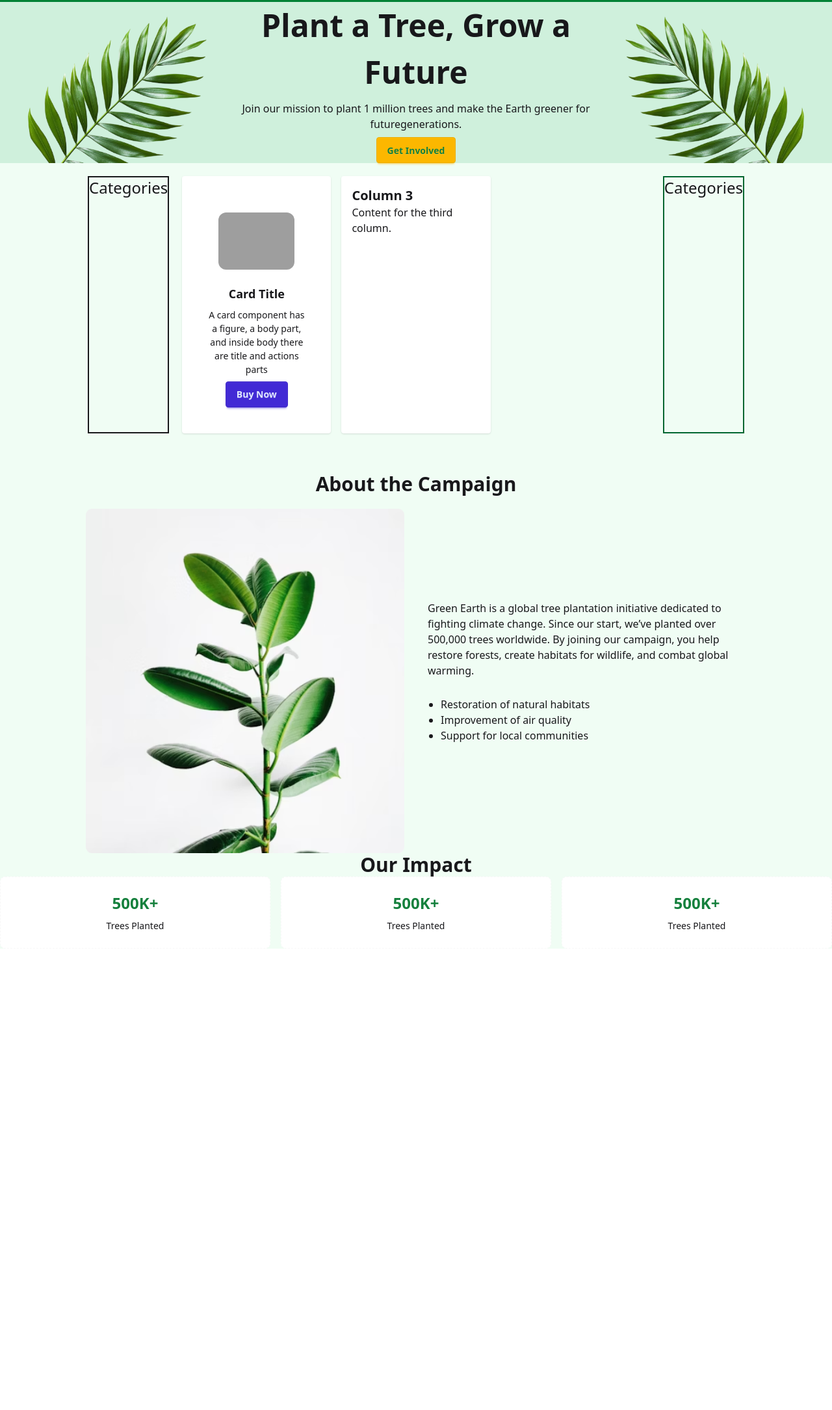
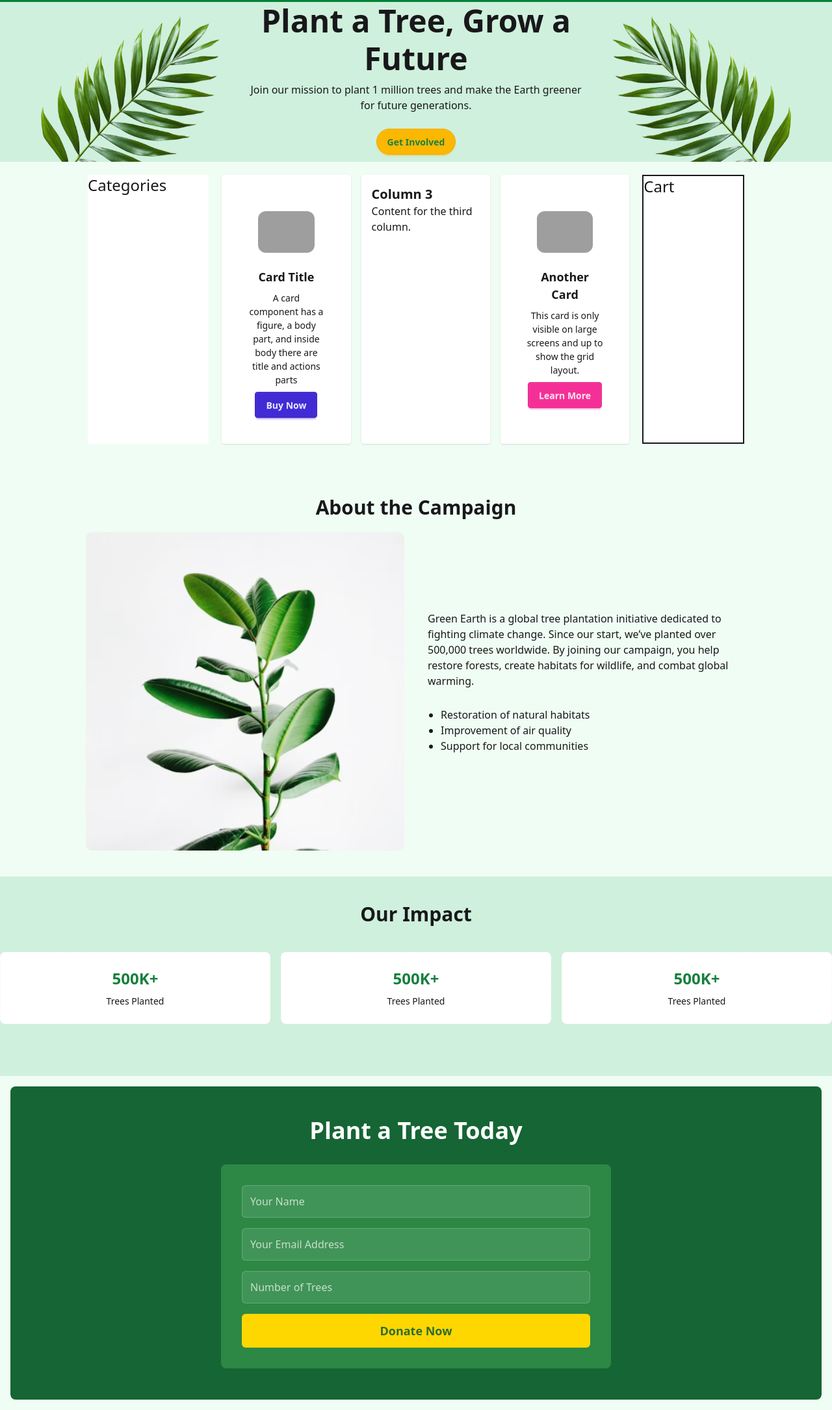
Before and after one commit to numangittuhub/Assignment_6, a plain HTML site: page Index.html in a window 1280 px wide. Shown: the part 77-2247 px from the top of the page at 65% size. Before the commit the page ends 1537 px from the top, so only its background shows below. Drawn offline with nearby package versions, Linux system fonts and the light colour scheme; grey boxes are pictures that could not be loaded.

Commit message:
polished the design

```diff
--- a/Index.html
+++ b/Index.html
@@ -3,50 +3,44 @@
 <head>
     <meta charset="UTF-8">
     <meta name="viewport" content="width=device-width, initial-scale=1.0">
-    <title>Document</title>
+    <title>Green Earth</title>
     <link href="https://cdn.jsdelivr.net/npm/daisyui@5" rel="stylesheet" type="text/css" />
     <script src="https://cdn.jsdelivr.net/npm/@tailwindcss/browser@4"></script>
 </head>
 <body class="bg-[#F0FDF4]">
     <header>
-        <nav class="flex justify-between p-5 bg-green-700 items-center">
-            <h2 class="text-3xl font-bold text-white">Green Earth</h2>
-        <ul class="flex text-white text-[17px] gap-2 font-semibold">
+        <nav class="flex flex-col items-center justify-between  md:flex-row justify-between items-center p-5 bg-green-700">
+            <h2 class="text-3xl font-bold text-white mb-4 md:mb-0">Green Earth</h2>
+            <ul class="flex flex-col md:flex md:flex-row md:gap-5 text-white text-[17px] gap-2 font-semibold hidden ">
                 <li><a href="">About</a></li>
                 <li><a href="">Gallery</a></li>
                 <li><a href="">Plant a Tree</a></li>
             </ul>
-        <button class="btn btn-warning rounded-[999px] text-[#15803D]">Plant a Tree</button>
+            <button class="btn btn-warning rounded-[999px] text-[#15803D] mt-4 md:mt-0">Plant a Tree</button>
         </nav>
-         <section class="banner flex justify-between gap-2 bg-[#CFF0DC]">
-            <img class="w-[350px]" src="./assets/hero-leaf1.png" alt="">
-            <div class="description gap-2 w-[700px] flex flex-col items-center">
-                <h2 class="font-bold text-center  text-[48px]">Plant a Tree, Grow a Future</h2>
-                <p class="text-center">
-                    Join our mission to plant 1 million trees and make the Earth greener for futuregenerations.
+        <section class="banner flex flex-col-reverse lg:flex-row justify-between gap-2 bg-[#CFF0DC] px-5">
+            <img class="w-full  lg:w-[350px]  lg:mb-0" src="./assets/hero-leaf1.png" alt="">
+            <div class="description gap-2 w-full lg:w-[700px] flex flex-col items-center">
+                <h2 class="font-bold text-center text-3xl md:text-[48px] ">Plant a Tree, Grow a Future</h2>
+                <p class="text-center text-sm md:text-base">
+                    Join our mission to plant 1 million trees and make the Earth greener for future generations.
                 </p>
-               <button class="btn btn-warning rounded-[999px font-semibold] text-[#15803D]">Get Involved</button>
+                <button class="btn btn-warning rounded-[999px] font-semibold text-[#15803D] mt-4">Get Involved</button>
             </div>
-            <img class="w-[350px]" src="./assets/hero-leaf2.png" alt="">
+            <img class="w-full lg:block hidden md:none lg:w-[350px]  lg:mt-0" src="./assets/hero-leaf2.png" alt="">
         </section>
     </header>
     <main>
-        <!--grid layout-->
-       <section class="choseYourTree flex gap-5 px-[135px] mt-5">
-        <!--left sidebar for select category-->
-        <div class="categories w-[300px] border-2 ">
+        <section class="choseYourTree flex flex-col lg:flex-row gap-5 px-[5%] md:px-[135px] mt-5">
+            <div class="categories w-full lg:w-[300px] bg-white mb-5 lg:mb-0">
                 <h3 class="text-2xl">Categories</h3>
-
             </div>
-        <!--3 columns grid box for tree data-->
-           <div class="treeDetails">
-              <div class="grid grid-cols-3 gap-4">
+            <div class="treeDetails w-full">
+                <div class="grid grid-cols-1 md:grid-cols-2 lg:grid-cols-3 gap-4">
                     <div class="bg-white p-4 rounded shadow">
                         <figure class="px-10 pt-10">
-    <img
-      src="https://img.daisyui.com/images/stock/photo-1606107557195-0e29a4b5b4aa.webp"
-      alt="Shoes"
-      class="rounded-xl" />
+                            <img src="https://img.daisyui.com/images/stock/photo-1606107557195-0e29a4b5b4aa.webp"
+                                alt="Shoes" class="rounded-xl" />
                         </figure>
                         <div class="card-body items-center text-center">
                             <h2 class="card-title">Card Title</h2>
@@ -60,21 +54,32 @@
                         <h3 class="text-xl font-semibold">Column 3</h3>
                         <p>Content for the third column.</p>
                     </div>
+                    <div class="bg-white p-4 rounded shadow hidden lg:block">
+                        <figure class="px-10 pt-10">
+                            <img src="https://img.daisyui.com/images/stock/photo-1606107557195-0e29a4b5b4aa.webp"
+                                alt="Shoes" class="rounded-xl" />
+                        </figure>
+                        <div class="card-body items-center text-center">
+                            <h2 class="card-title">Another Card</h2>
+                            <p>This card is only visible on large screens and up to show the grid layout.</p>
+                            <div class="card-actions">
+                                <button class="btn btn-secondary">Learn More</button>
                             </div>
                         </div>
-          <div class="categories w-[250px] border-2 border-green-800">
-            <h3 class="text-2xl">Categories</h3>
-
+                    </div>
+                </div>
+            </div>
+            <div class="cart w-full lg:w-[250px] border-2 bg-white mt-5 lg:mt-0">
+                <h3 class="text-2xl">Cart</h3>
             </div>
         </section>
-       <!--campain section-->
-       <section class="w-[1016px] flex flex-col justify-center mx-auto mt-15">
-        <h2 class="text-3xl font-semibold text-center mb-5">About the Campaign</h2>
-       <div class="campain gap-2 flex">
-         <div class="">
-            <img class="w-[530px] h-[530px]" src="./assets/about.png" alt="">
+        <section class="w-[90%] md:w-[1016px] flex flex-col justify-center mx-auto mt-15">
+            <h2 class="text-3xl font-semibold text-center mb-5 mt-5">About the Campaign</h2>
+            <div class="campain gap-2 flex flex-col md:flex-row">
+                <div class="w-full md:w-[530px] mb-5 md:mb-0">
+                    <img class="w-full h-auto" src="./assets/about.png" alt="">
                 </div>
-        <div class="w-[530px] h-[530px] ml-7 flex flex-col justify-center">
+                <div class="w-full md:w-[530px] md:ml-7 flex flex-col justify-center">
                     <p>
                         Green Earth is a global tree plantation initiative dedicated to fighting climate change. Since our start, we’ve planted over 500,000 trees worldwide. By joining our campaign, you help restore forests, create habitats for wildlife, and combat global warming.
                     </p>
@@ -86,42 +91,59 @@
                 </div>
             </div>
         </section>
-       <!--our impact section-->
-       <section class="flex flex-col justify-center items-center">
-        <h3 class="text-3xl font-bold">Our Impact</h3>
-        <!--impact cards-->
-        <div class="container flex justify-between ">
-
-            <!------------------>
-            <div class="card card-dash bg-base-100 w-[416px]">
+        <section class="flex flex-col justify-center items-center mt-10 pt-10 bg-[#CFF0DC]">
+            <h3 class="text-3xl font-bold mb-10">Our Impact</h3>
+            <div class="container flex flex-col md:flex-row justify-between pb-20 gap-4">
+                <div class="card card-dash bg-base-100 w-full md:w-[416px] mx-auto">
                     <div class="card-body items-center">
                         <h2 class="text-[#15803D] font-bold text-2xl">500K+</h2>
                         <p>Trees Planted</p>
                     </div>
                 </div>
-
-                   <!----------------->
-            <!------------------>
-            <div class="card card-dash bg-base-100 w-[416px]">
+                <div class="card card-dash bg-base-100 w-full md:w-[416px] mx-auto">
                     <div class="card-body items-center">
                         <h2 class="text-[#15803D] font-bold text-2xl">500K+</h2>
                         <p>Trees Planted</p>
                     </div>
                 </div>
-
-                           <!----------------->
-         <!------------------>
-                    <div class="card card-dash bg-base-100 w-[416px]">
+                <div class="card card-dash bg-base-100 w-full md:w-[416px] mx-auto">
                     <div class="card-body items-center">
                         <h2 class="text-[#15803D] font-bold text-2xl">500K+</h2>
                         <p>Trees Planted</p>
                     </div>
                 </div>
-
-                           <!----------------->
-
-
-
+            </div>
+        </section>
+        <section class="donate p-4">
+            <div class="bg-[#166534] p-8 md:p-12 rounded-lg text-white">
+                <h1 class="text-3xl md:text-4xl font-semibold text-center mb-8">Plant a Tree Today</h1>
+                <div class="bg-[#63e06d49] p-6 md:p-8 rounded-lg space-y-4 w-full md:w-[600px] mx-auto">
+                    <div>
+                        <input type="text" placeholder="Your Name"
+                            class="w-full p-3 rounded-md bg-white/10 border border-white/20 placeholder-white/70 focus:outline-none focus:ring-2 focus:ring-green-400">
+                    </div>
+                    <div>
+                        <input type="email" placeholder="Your Email Address"
+                            class="w-full p-3 rounded-md bg-white/10 border border-white/20 placeholder-white/70 focus:outline-none focus:ring-2 focus:ring-green-400">
+                    </div>
+                    <div>
+                        <select
+                            class="w-full p-3 rounded-md bg-white/10 border border-white/20 appearance-none cursor-pointer focus:outline-none focus:ring-2 focus:ring-green-400 text-white/70">
+                            <option value="" disabled selected>Number of Trees</option>
+                            <option value="1" class="text-black">1</option>
+                            <option value="2" class="text-black">2</option>
+                            <option value="3" class="text-black">3</option>
+                            <option value="4" class="text-black">4</option>
+                            <option value="5" class="text-black">5</option>
+                            <option value="10" class="text-black">10</option>
+                        </select>
+                    </div>
+                    <div>
+                        <button
+                            class="w-full p-3 rounded-md bg-[#FFD700] text-[#2D6C31] font-bold text-lg hover:bg-yellow-400 transition-colors">Donate
+                            Now</button>
+                    </div>
+                </div>
             </div>
         </section>
     </main>
```
Lines whose indentation alone changed are shown as unchanged.
